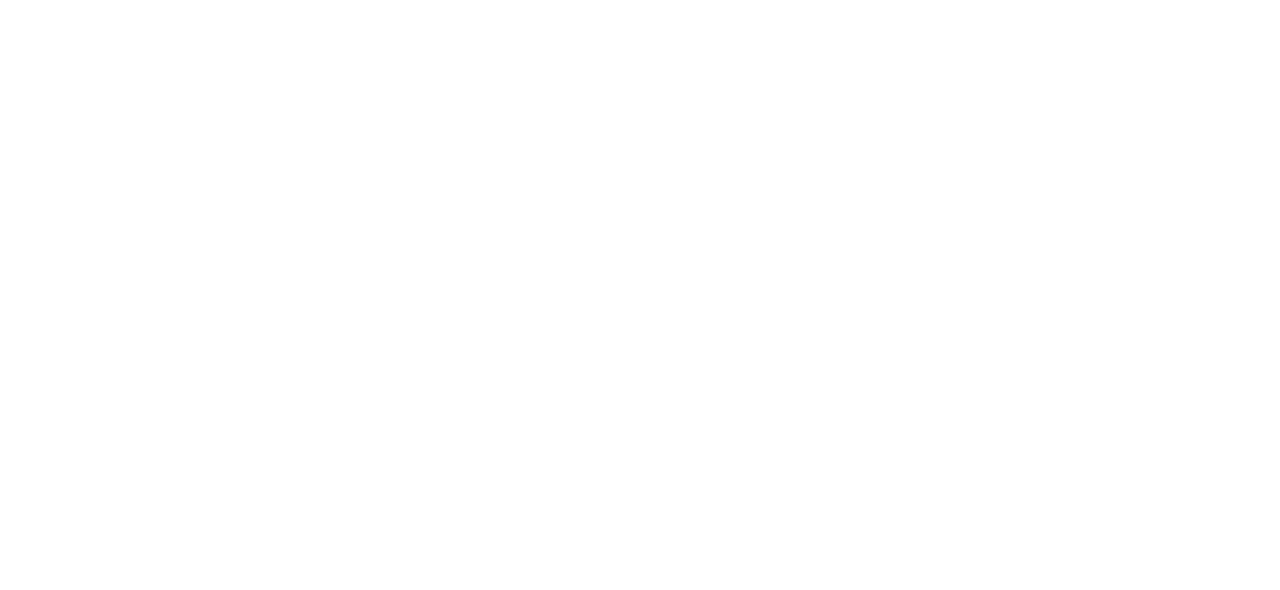
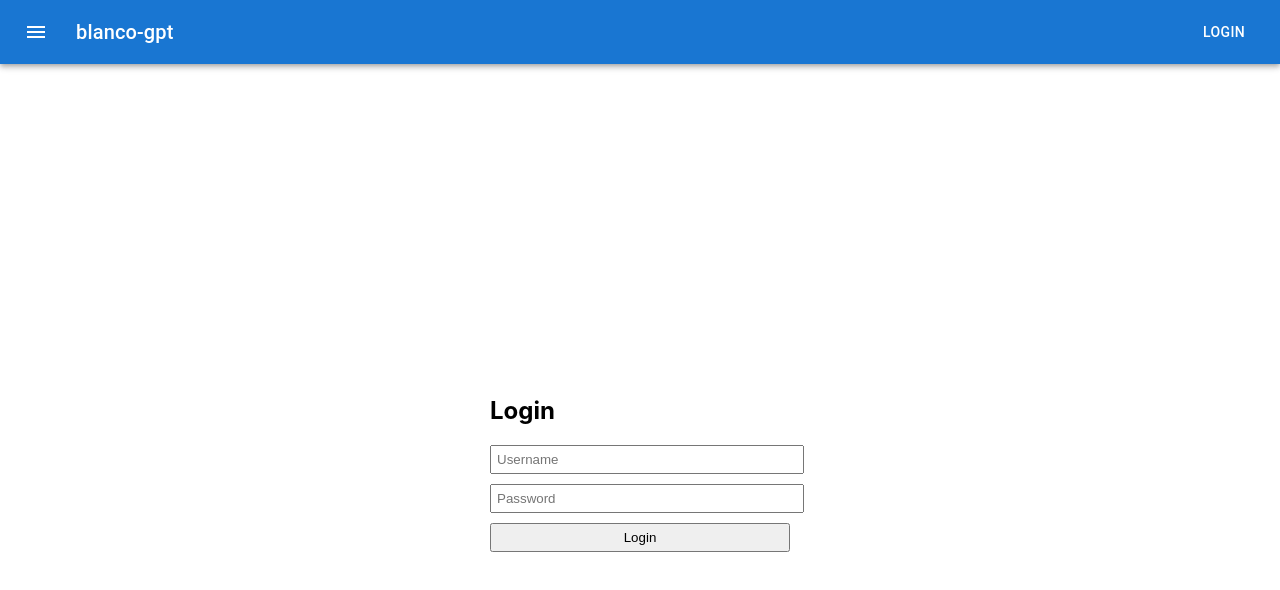
Before and after one commit to duclayan/ai-questionnaire, a React (Create React App) app in the folder frontend/: page / in a window 1280 px wide. Before the commit this address had no page. Shown: the top 590 px of the page. Built offline with nearby package versions, Linux system fonts and the light colour scheme.

Commit message:
Set up login

```diff
--- a/frontend/src/App.js
+++ b/frontend/src/App.js
@@ -1,13 +1,25 @@
-// App.js
-import React from 'react';
+import React, { useState } from "react";
 import { BrowserRouter as Router, Route, Routes } from 'react-router-dom';
 import Form from './views/Form/Form';
+import Login from './views/Login/Login';
+import { Navbar } from "./components/navbar/Navbar";
+import FormSubmitted from "./views/Form/FormSubmitted";
 
 function App() {
+  const [isLogin, setIsLogin] = useState(false);
+
+  const handleLogin = () => {
+    setIsLogin(!isLogin);
+  };
+
   return (
     <Router>
+      <Navbar isLogin={isLogin} handleLogin={handleLogin} />
       <Routes>
+        <Route path="/" element={<Login onLogin={handleLogin} />} />
         <Route path="/form" element={<Form />} />
+        <Route path="/form-submitted" element={<FormSubmitted/>} />
+
       </Routes>
     </Router>
   );
--- /dev/null
+++ b/frontend/src/components/navbar/Navbar.js
@@ -0,0 +1,54 @@
+import React from "react";
+import { useNavigate } from 'react-router-dom';
+import AppBar from '@mui/material/AppBar';
+import Box from '@mui/material/Box';
+import Toolbar from '@mui/material/Toolbar';
+import Typography from '@mui/material/Typography';
+import Button from '@mui/material/Button';
+import IconButton from '@mui/material/IconButton';
+import MenuIcon from '@mui/icons-material/Menu';
+
+export const Navbar = ({ isLogin, handleLogin }) => {
+  const navigate = useNavigate();
+
+  const handleLogout = () => {
+    handleLogin(); // Toggle login state
+    navigate('/'); // Redirect to home page
+  };
+
+  const handleLoginClick = () => {
+    if (!isLogin) {
+      navigate('/'); // Redirect to login page
+    }
+  };
+
+  return (
+    <Box sx={{ flexGrow: 1 }}>
+      <AppBar position="static">
+        <Toolbar>
+          <IconButton
+            size="large"
+            edge="start"
+            color="inherit"
+            aria-label="menu"
+            sx={{ mr: 2 }}
+          >
+            <MenuIcon />
+          </IconButton>
+          <Typography variant="h6" component="div" sx={{ flexGrow: 1 }}>
+            blanco-gpt
+          </Typography>
+          {isLogin ? (
+            <Button color="inherit" onClick={handleLogout}>
+              Logout
+            </Button>
+          ) : (
+            <Button color="inherit" onClick={handleLoginClick}>
+              Login
+            </Button>
+          )}
+        </Toolbar>
+      </AppBar>
+    </Box>
+  );
+}
--- a/frontend/src/views/Form/Form.js
+++ b/frontend/src/views/Form/Form.js
@@ -2,6 +2,7 @@
 import React, { useState, useEffect } from "react";
 import axios from "axios";
 import { StepNavigation, NavigationButtons, CenteredHeading, QuestionList, DocumentLoader } from "../../components/forms";
+import { useNavigate } from 'react-router-dom';
 
 function Form() {
   const [navbarEnabled, setNavbarEnabled] = useState(true);
@@ -9,6 +10,7 @@ function Form() {
   const [currentStep, setCurrentStep] = useState(0);
   const [isLoading, setIsLoading] = useState(false);
   const totalSteps = 6;
+  const navigate = useNavigate();
 
   const handleStepChange = (newStep) => {
     setCurrentStep(newStep);
@@ -49,6 +51,7 @@ function Form() {
       document.body.appendChild(link);
       link.click();
       link.remove();
+      navigate("/form-submitted")
 
     } catch (error) {
       console.error("Error submitting answers:", error);
--- /dev/null
+++ b/frontend/src/views/Form/FormSubmitted.js
@@ -0,0 +1,21 @@
+import { Button } from "@mui/material";
+import React, { useState, useEffect } from "react";
+import { useNavigate } from 'react-router-dom';
+
+function FormSubmitted() {
+const navigate = useNavigate();
+
+  const createNewReport = () => {
+    navigate('/form'); // Redirect to home page
+  };
+
+  return (
+    <div>
+        <h1> Successfully Submitted </h1>
+        <Button onClick={createNewReport}> Create another Report </Button>
+
+    </div>
+  );
+}
+
+export default FormSubmitted;
--- /dev/null
+++ b/frontend/src/views/Login/Login.js
@@ -0,0 +1,46 @@
+import React, { useState } from 'react';
+import axios from 'axios';
+import { useNavigate } from 'react-router-dom';
+
+function Login({onLogin}) {
+  const [username, setUsername] = useState('');
+  const [password, setPassword] = useState('');
+  const navigate = useNavigate();
+
+  const handleSubmit = async (e) => {
+    e.preventDefault();
+    try {
+      const response = await axios.post('http://localhost:8000/api/login/', { username, password });
+      localStorage.setItem('token', response.data.token);
+      navigate('/form');
+      onLogin()
+    } catch (error) {
+      console.error('Login failed:', error);
+    }
+  };
+
+  return (
+    <div style={{ display: 'flex', justifyContent: 'center', alignItems: 'center', height: '100vh' }}>
+      <form onSubmit={handleSubmit} style={{ width: '300px' }}>
+        <h2>Login</h2>
+        <input
+          type="text"
+          placeholder="Username"
+          value={username}
+          onChange={(e) => setUsername(e.target.value)}
+          style={{ width: '100%', marginBottom: '10px', padding: '5px' }}
+        />
+        <input
+          type="password"
+          placeholder="Password"
+          value={password}
+          onChange={(e) => setPassword(e.target.value)}
+          style={{ width: '100%', marginBottom: '10px', padding: '5px' }}
+        />
+        <button type="submit" style={{ width: '100%', padding: '5px' }}>Login</button>
+      </form>
+    </div>
+  );
+}
+
+export default Login;
```
Also changed, not shown: 1 other file (tests, documents, lock files or other folders).
